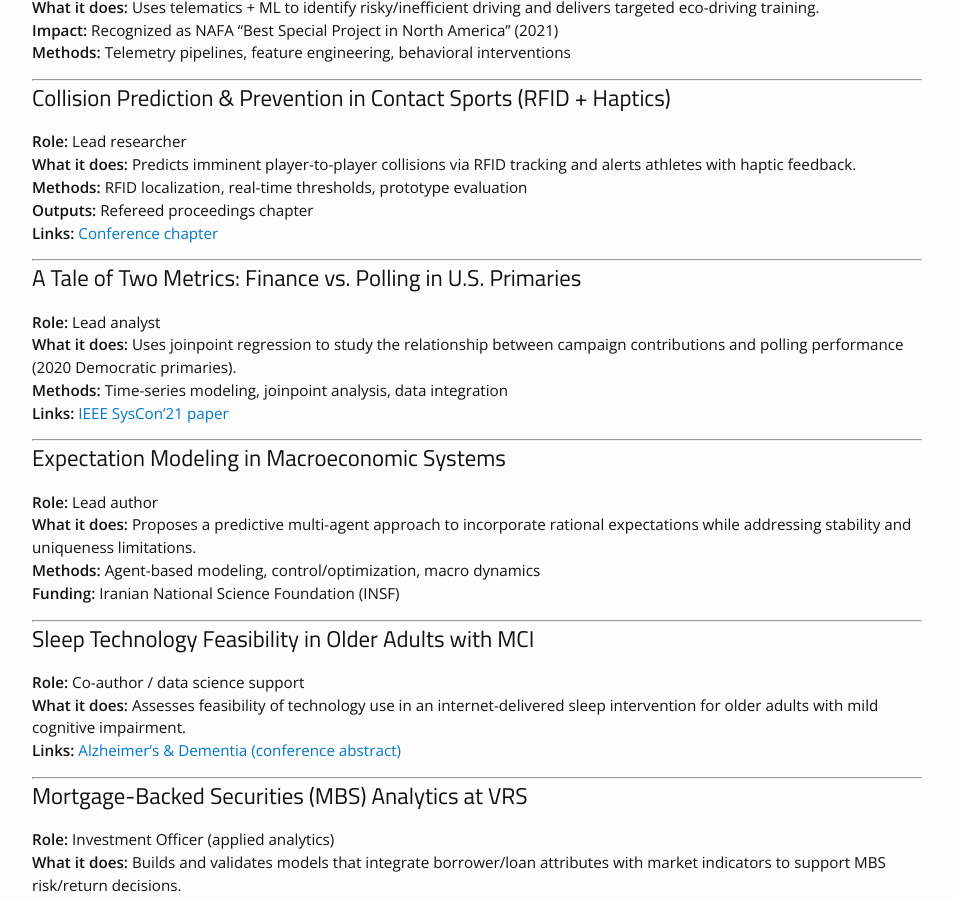
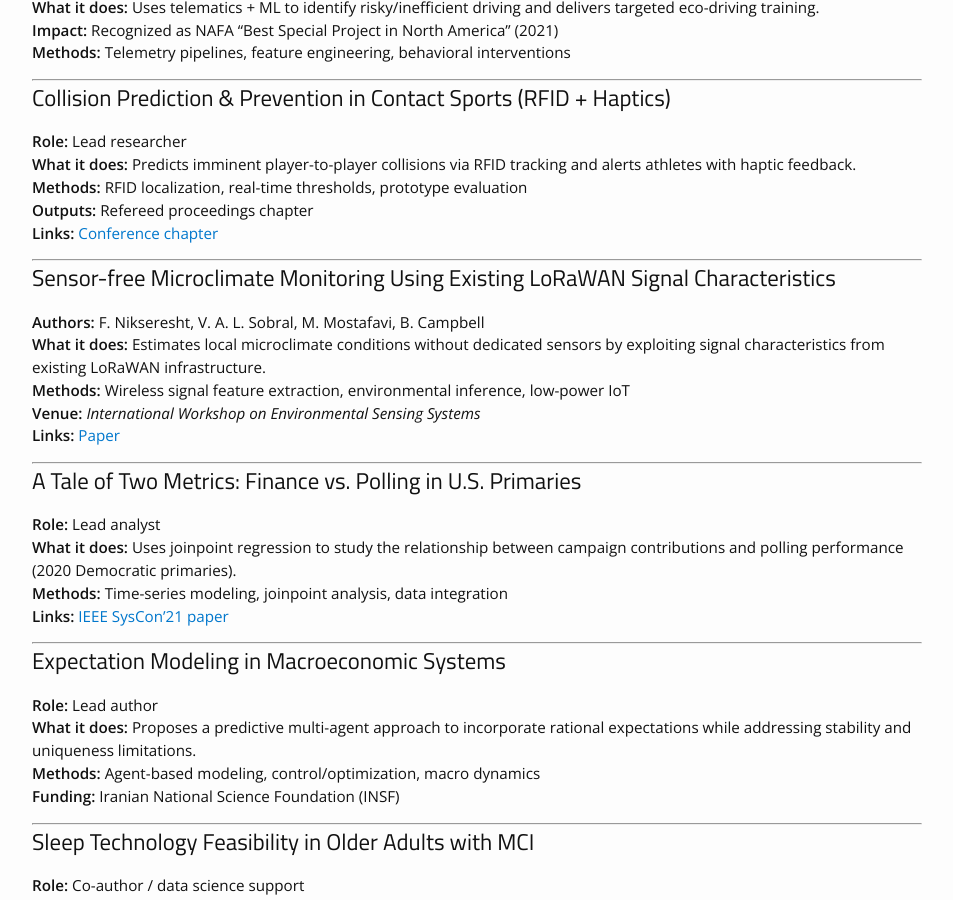
Before and after one commit to moeenm/moeenm.github.io, a Jekyll site: the page built from projects.md, in a window 1280 px wide and 900 px high, scrolled down 524 px. Shown: the whole window, without its empty margins (163-1116 px from the left). Built offline with Jekyll 4.4.1, drawn with Linux system fonts in a browser that asks for light colours.

Commit message:
Add project on sensor-free microclimate monitoring

```diff
--- a/projects.md
+++ b/projects.md
@@ -35,6 +35,14 @@ For full publications, see my [Google Scholar](https://scholar.google.com/citati
 **Links:** [Conference chapter](https://link.springer.com/chapter/10.1007/978-3-030-80091-8_47)
 
 ---
+## Sensor-free Microclimate Monitoring Using Existing LoRaWAN Signal Characteristics
+**Authors:** F. Nikseresht, V. A. L. Sobral, M. Mostafavi, B. Campbell
+**What it does:** Estimates local microclimate conditions without dedicated sensors by exploiting signal characteristics from existing LoRaWAN infrastructure.
+**Methods:** Wireless signal feature extraction, environmental inference, low-power IoT
+**Venue:** *International Workshop on Environmental Sensing Systems*
+**Links:** [Paper](https://dl.acm.org/doi/abs/10.1145/3742460.3742977)
+
+---
 
 ## A Tale of Two Metrics: Finance vs. Polling in U.S. Primaries
 **Role:** Lead analyst
```
